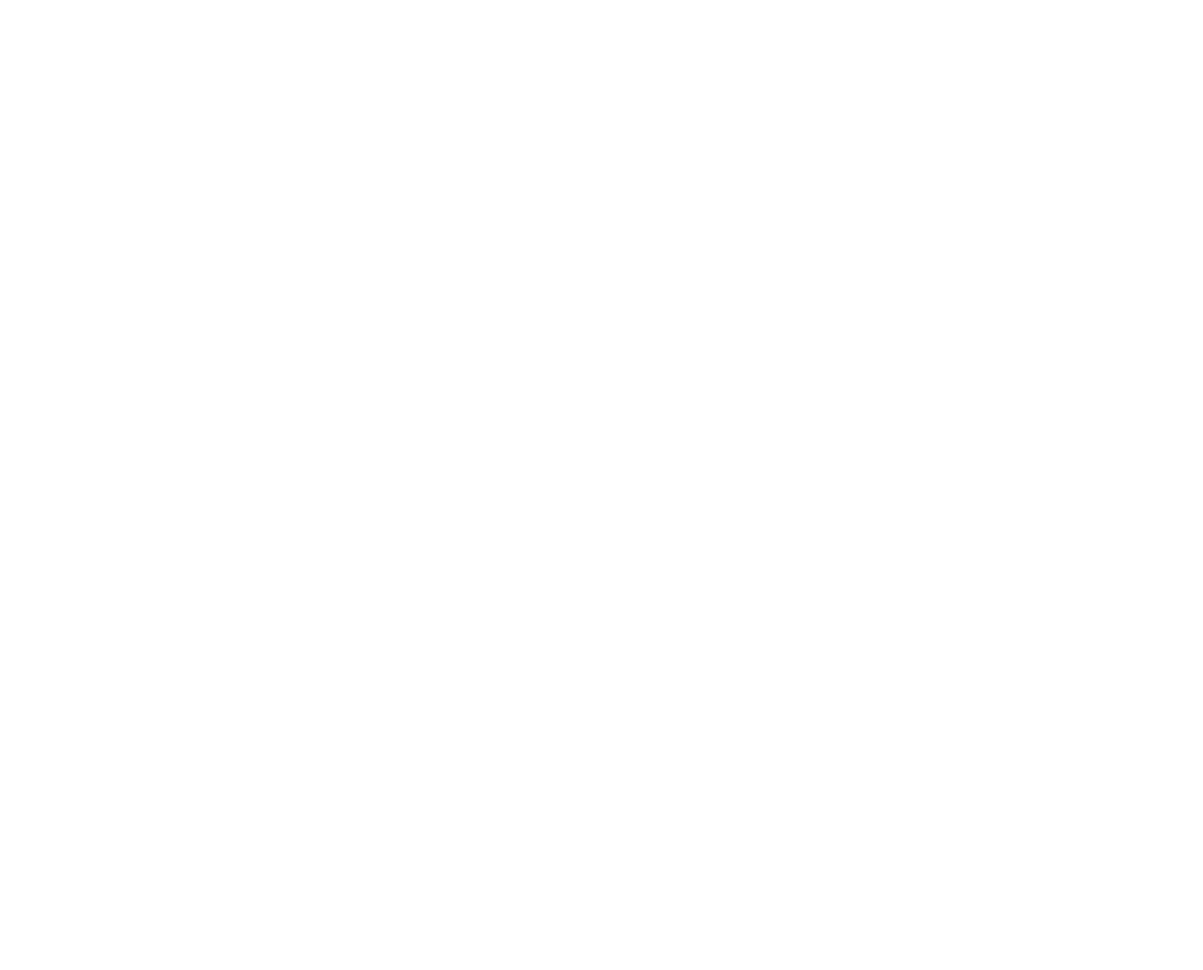
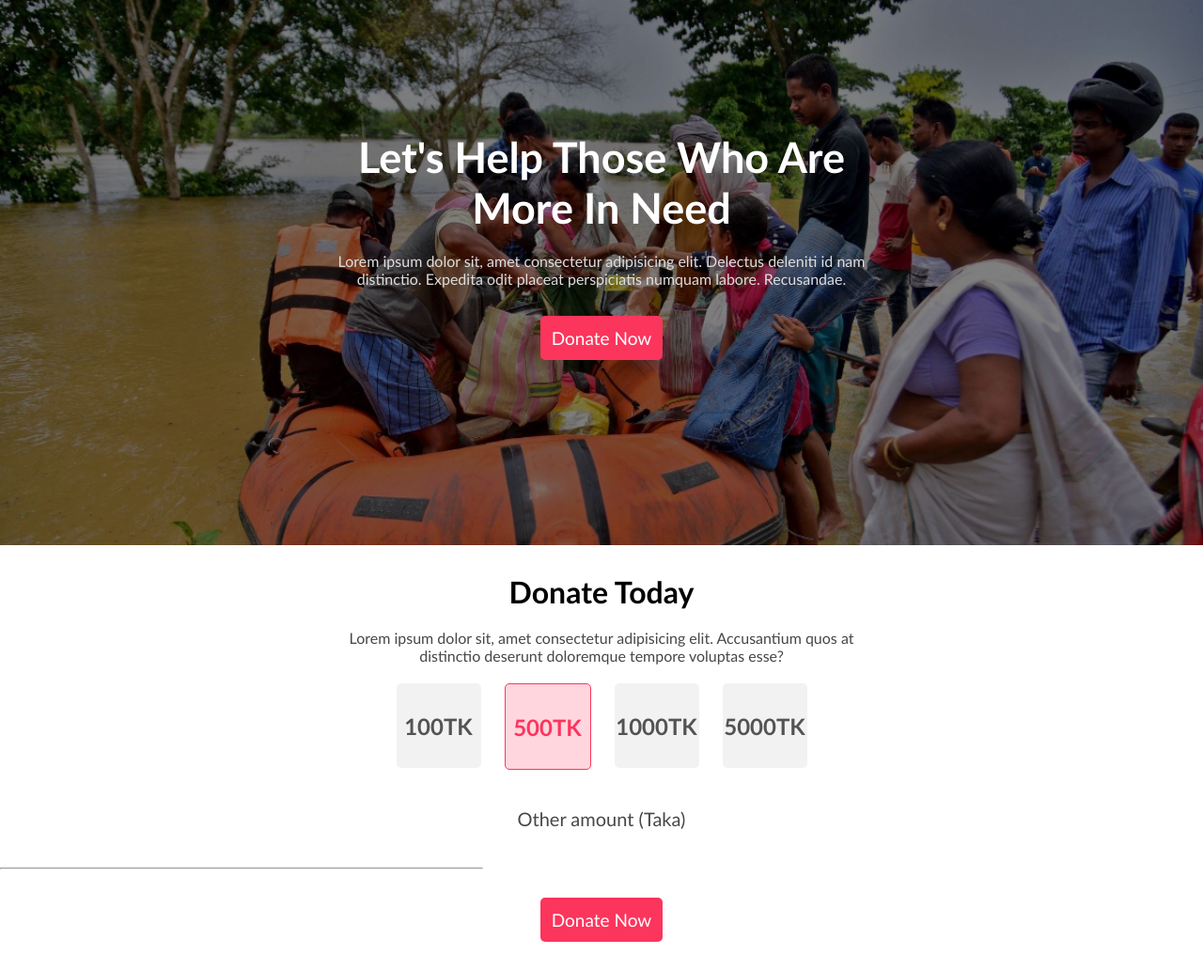
Before and after one commit to naimur-reza/donate-site, a plain HTML site: page index.html in a window 1280 px wide. Shown: the whole page at 94% size. Before the commit the page ends 800 px from the top, so only its background shows below. Drawn offline with Linux system fonts and the light colour scheme.

Commit message:
halfdone

```diff
--- a/index.html
+++ b/index.html
@@ -10,10 +10,37 @@
 <body>
     <!-- This is header part -->
     <header>
-
+            <div class="sub-container">
+                <h1 class="head-title" >Let's Help Those Who Are <br> More In Need</h1>
+                <p class="head-description">Lorem ipsum dolor sit, amet consectetur adipisicing elit. Delectus deleniti id nam distinctio. Expedita odit placeat perspiciatis numquam labore. Recusandae.</p>
+                <div class="btn"><button class="btn-primary">Donate Now</button></div>
+            </div>
     </header>
     <!-- This is main part -->
     <main>
+        <div class="container">
+            <h1 class="body-title">
+                Donate Today
+            </h1>
+            <p class="body-description">Lorem ipsum dolor sit, amet consectetur adipisicing elit. Accusantium quos at distinctio deserunt doloremque tempore voluptas esse?</p>
+            <div class="boxes">
+                <div class="box">
+                    <h1>100TK</h1>
+                </div>
+                <div class="box box1">
+                    <h1>500TK</h1>
+                </div>
+                <div class="box">
+                    <h1>1000TK</h1>
+                </div>
+                <div class="box">
+                    <h1>5000TK</h1>
+                </div>
+            </div>
+            <p class="taka-desc">Other amount (Taka)</p>
+            <hr width="40%" align="center">
+            <div class="btn">  <button class="btn-primary">Donate Now</button></div>
+        </div>
 
     </main>
     <!-- This is footer part -->
--- a/styles/style.css
+++ b/styles/style.css
@@ -0,0 +1,86 @@
+*{
+    margin: 0;
+    padding: 0;
+    font-family: 'Gill Sans', 'Gill Sans MT', Calibri, 'Trebuchet MS', sans-serif;
+}
+header{
+    width: 100%;
+    height: 580px;
+    background-image: linear-gradient(rgba(0, 0, 0, 0.5),
+    rgba(0, 0, 0, 0.5)), url(/images/donation5.jpg);
+    background-repeat: no-repeat;
+    background-size: cover;
+}
+.sub-container{
+    padding: 140px 200px;
+}
+.head-title{
+    color: white;
+    text-align: center;
+    margin-bottom: 10px;
+    font-size: 45px;
+    font-weight: 700;
+}
+.head-description{
+    text-align: center;
+    color: rgb(223, 221, 221);
+    margin: 20px 135px;
+    font-weight: 500;
+}
+.btn{
+    text-align: center;
+    margin: 30px 0px;
+}
+.btn-primary{
+    padding: 12px;
+    font-size: 19px;
+    border: 0;
+    border-radius: 5px;
+    color: white;
+    background-color: rgb(252, 53, 93);
+}
+.body-title{
+    text-align: center;
+    margin-top: 30px;
+}
+.body-description{
+    text-align: center;
+    margin: 20px 370px;
+}
+.boxes{
+    display: flex;
+    gap: 25px;
+    justify-content: center;
+}
+.box{
+    height: 90px;
+    width: 90px;
+    display: flex;
+    align-items: center;
+    justify-content: center;
+    background-color:#dbdbdb5a;
+    border-radius: 5px;
+}
+.box>h1{
+    font-size:24px ;
+    color: rgba(69, 69, 69, 0.923);
+    font-weight: 900;
+}
+.container>p{
+color: #474747;;
+}
+.box1{
+    border: 1px solid rgb(252, 53, 93);
+    background-color: rgba(252, 53, 93, 0.202);
+    color: rgb(252, 53, 93);
+
+}
+.box1>h1{
+    color: rgb(252, 53, 93);
+}
+.taka-desc{
+    color: #5a5a5a;
+    font-size: 20px;
+    text-align: center;
+    margin: 40px 0px;
+}
```
